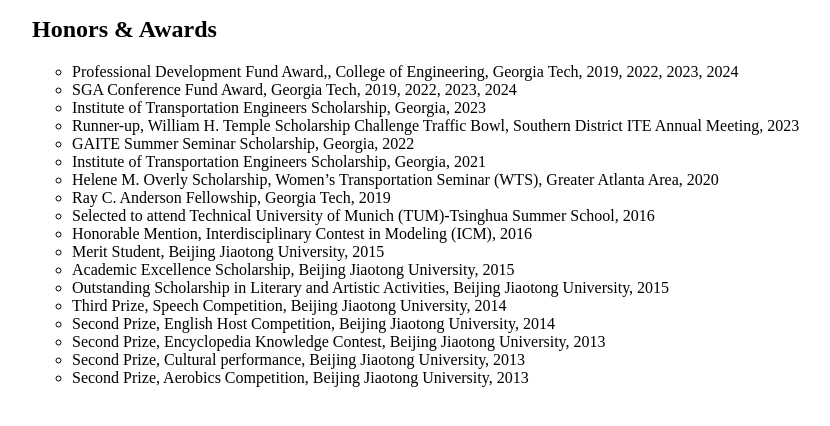
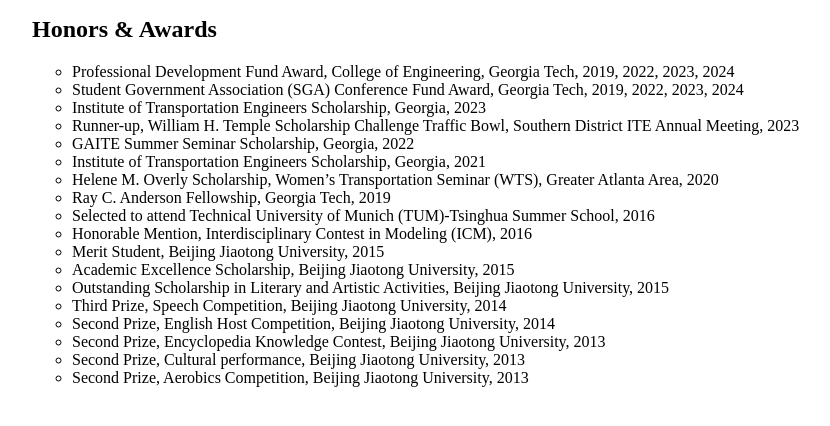
Before and after one commit to YangjiaoChen/YangjiaoChen.github.io, a Jekyll site: the page built from awards.html, in a window 1280 px wide, cut to the strip 112-538 px from the top of the page. Shown: the whole strip, without its empty margins (16-846 px from the left). Built offline with Jekyll 4.4.1, drawn with Linux system fonts in a browser that asks for light colours.

Commit message:
Update awards.html

```diff
--- a/awards.html
+++ b/awards.html
@@ -79,8 +79,8 @@ title: "Yangjiao Chen: awards"
   <div class="col-sm-12">
 <h2> Honors & Awards </h2>
 <ul>
-    <li>Professional Development Fund Award,, College of Engineering, Georgia Tech, 2019, 2022, 2023, 2024 </li>
-    <li>SGA Conference Fund Award, Georgia Tech, 2019, 2022, 2023, 2024</li>
+    <li>Professional Development Fund Award, College of Engineering, Georgia Tech, 2019, 2022, 2023, 2024 </li>
+    <li>Student Government Association (SGA) Conference Fund Award, Georgia Tech, 2019, 2022, 2023, 2024</li>
     <li>Institute of Transportation Engineers Scholarship, Georgia, 2023 </li>
     <li> Runner-up, William H. Temple Scholarship Challenge Traffic Bowl, Southern District ITE Annual Meeting, 2023 </li>
     <li>GAITE Summer Seminar Scholarship, Georgia, 2022</li>
```
